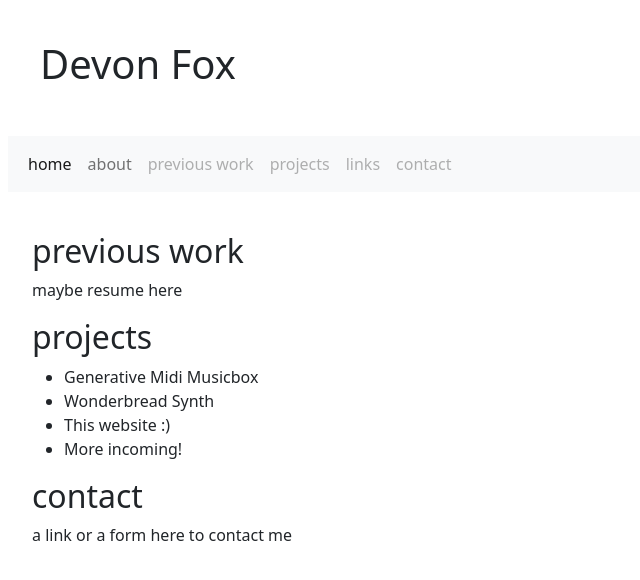
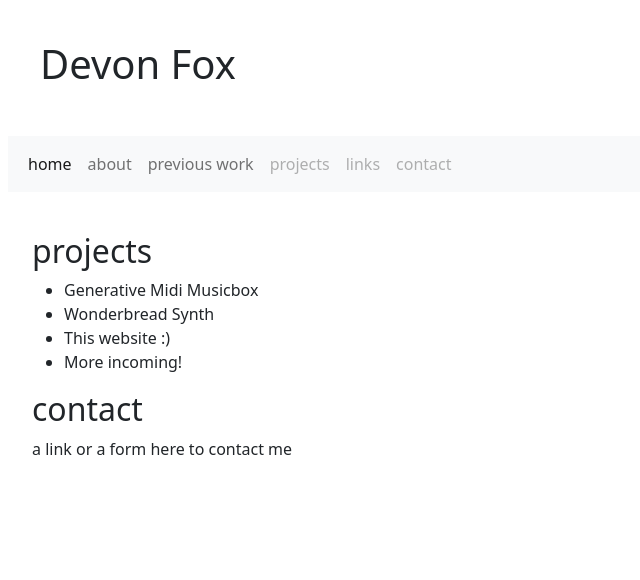
Before and after one commit to foxdevpdx/foxdevpdx.github.io, a plain HTML site: page index.html in a window 1280 px wide. Shown: the whole page, without its empty margins (0-640 px from the left). Drawn offline with nearby package versions, Linux system fonts and the light colour scheme.

Commit message:
updated about/index

```diff
--- a/index.html
+++ b/index.html
@@ -51,7 +51,7 @@
                   <a class="nav-link" href="about.html">about</a>
                 </li>
                 <li class="nav-item">
-                  <a class="nav-link disabled" href="#work">previous work</a>
+                  <a class="nav-link" href="work.html">previous work</a>
                 </li>
                 <li class="nav-item">
                   <a class="nav-link disabled" href="#projects">projects</a>
@@ -69,10 +69,6 @@
       </div>
     </header>
     <main id="main" class="main">
-      <div id="work">
-        <h2>previous work</h2>
-        <p>maybe resume here</p>
-      </div>
       <div id="projects">
         <h2>projects</h2>
         <ul>
```
Also changed, not shown: about.html (+1 -1 lines).
